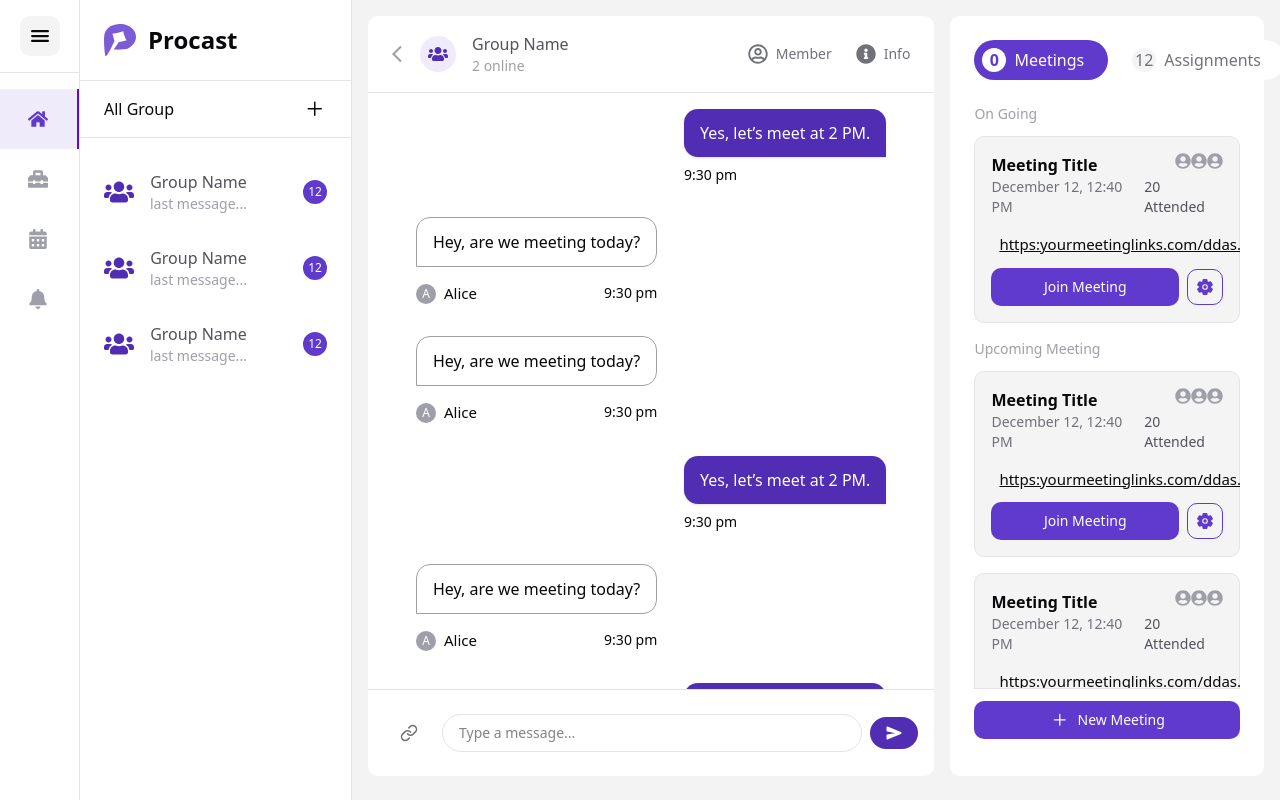
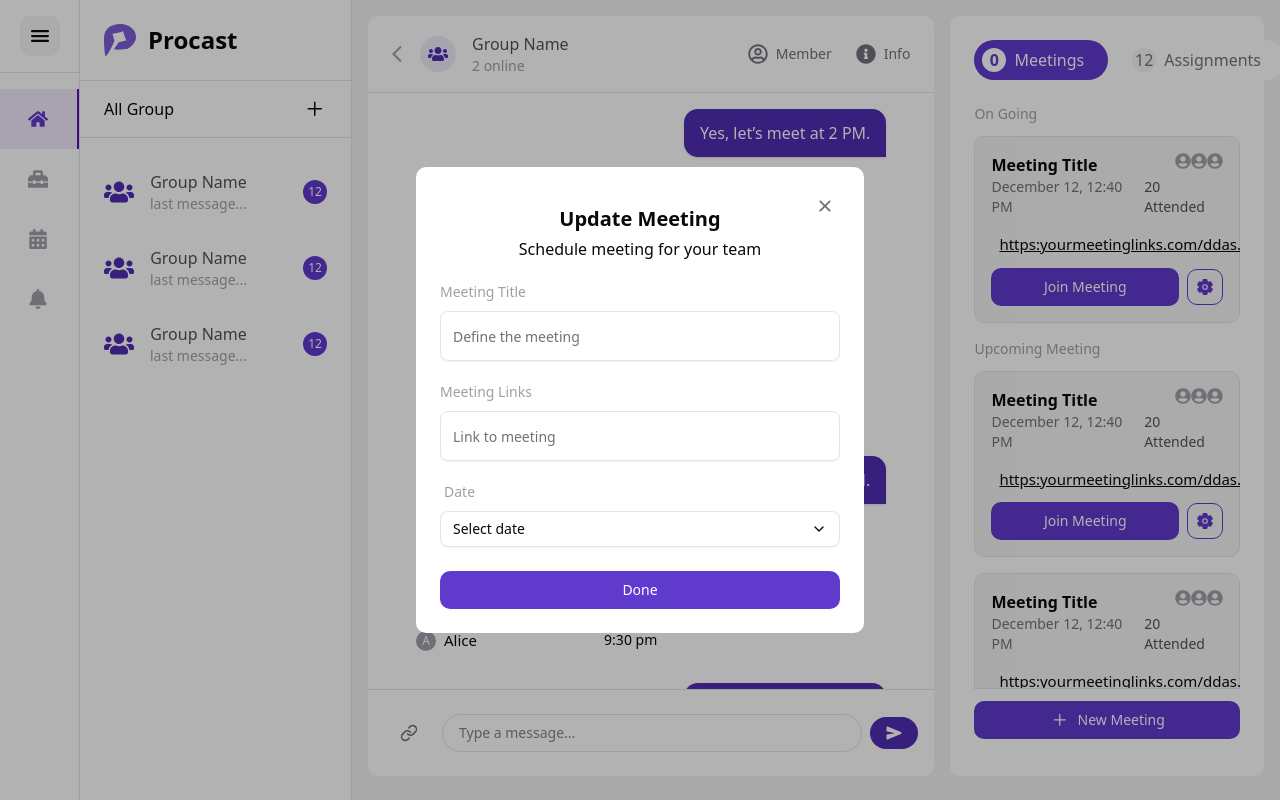
Before and after one commit to aryndraa/nextjs-collabolator-service, a Next.js app: page / in a window 1280 px wide. Both pictures are taken after a click on the button 1205 px from the left and 286 px from the top of the page. Built offline with nearby package versions, Linux system fonts and the light colour scheme.

Commit message:
meeting modal type

```diff
--- a/components/GroupMeetingCard.tsx
+++ b/components/GroupMeetingCard.tsx
@@ -3,8 +3,12 @@ import { AiOutlineLink } from "react-icons/ai";
 import Link from "next/link";
 import { IoSettings } from "react-icons/io5";
 import Button from "./Button";
+import { useState } from "react";
+import GroupMeetingModal from "./GroupMeetingModal";
 
 export default function GroupMeetingCard() {
+  const [openEdit, setOpenEdit] = useState<boolean>(false);
+
   return (
     <div className="p-4 border rounded-lg bg-zinc-100">
       <div className="flex justify-between mb-4">
@@ -33,11 +37,18 @@ export default function GroupMeetingCard() {
         </div>
         <div className="flex items-center gap-2">
           <Button>Join Meeting</Button>
-          <button className="flex justify-center p-2  rounded-lg text-lg font-medium border text-primary-100 border-primary-100">
+          <button
+            onClick={() => setOpenEdit(true)}
+            className="flex justify-center p-2  rounded-lg text-lg font-medium border text-primary-100 border-primary-100"
+          >
             <IoSettings />
           </button>
         </div>
       </div>
+
+      {openEdit && (
+        <GroupMeetingModal setIsOpen={() => setOpenEdit(false)} type="update" />
+      )}
     </div>
   );
 }
--- a/components/GroupMeetingModal.tsx
+++ b/components/GroupMeetingModal.tsx
@@ -7,10 +7,12 @@ import Button from "./Button";
 
 type GroupMeetingModalProps = {
   setIsOpen: () => void;
+  type?: string;
 };
 
 export default function GroupMeetingModal({
   setIsOpen,
+  type = "",
 }: GroupMeetingModalProps) {
   return (
     <Overlay>
@@ -24,7 +26,9 @@ export default function GroupMeetingModal({
           </button>
         </div>
         <div className="flex flex-col items-center mb-6">
-          <h1 className="text-xl font-semibold mb-1">Add new meeting</h1>
+          <h1 className="text-xl font-semibold mb-1">
+            {type === "update" ? "Update Meeting" : "Add New Meeting"}{" "}
+          </h1>
           <p>Schedule meeting for your team</p>
         </div>
         <div className="flex flex-col gap-6">
```
